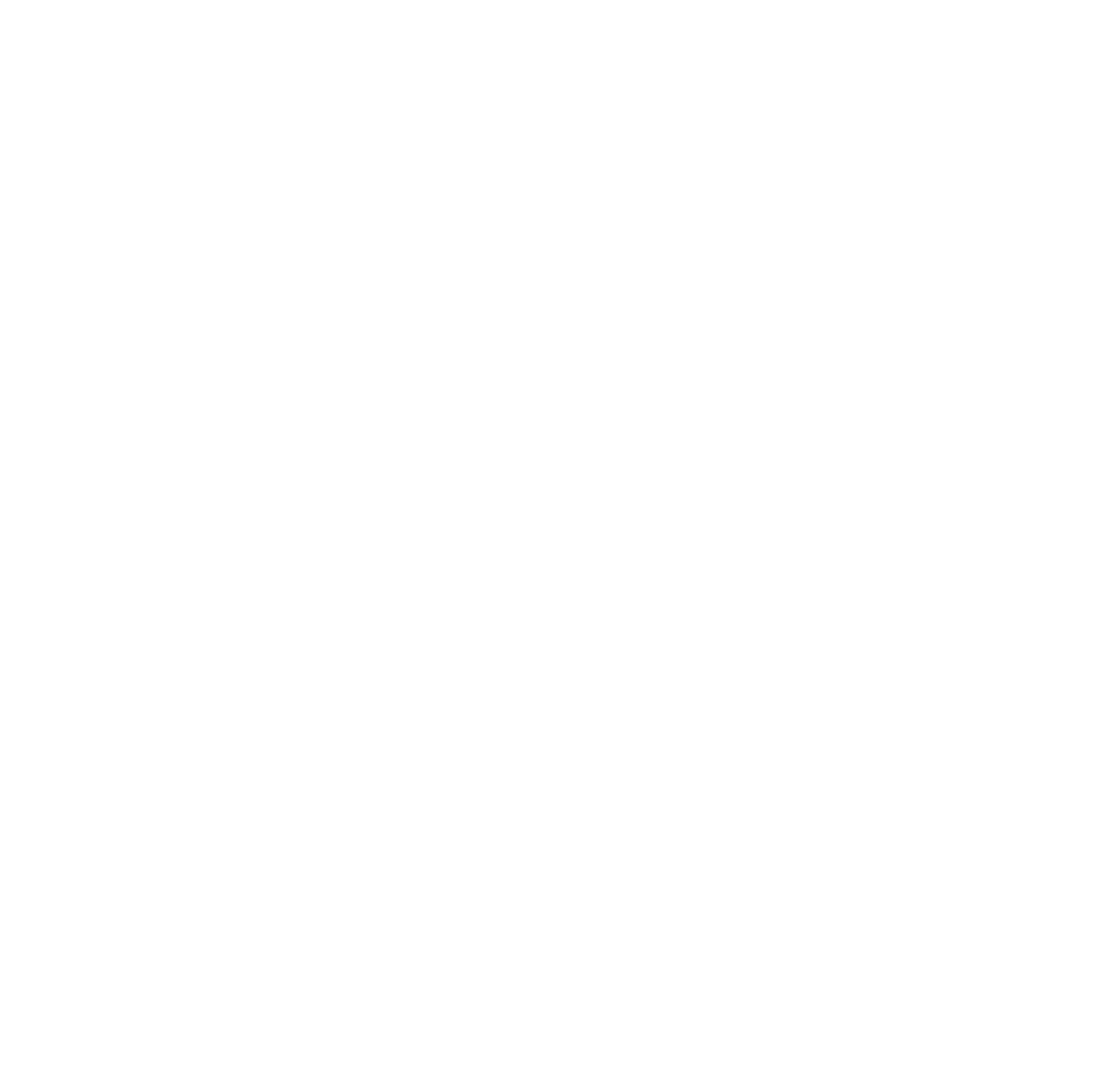
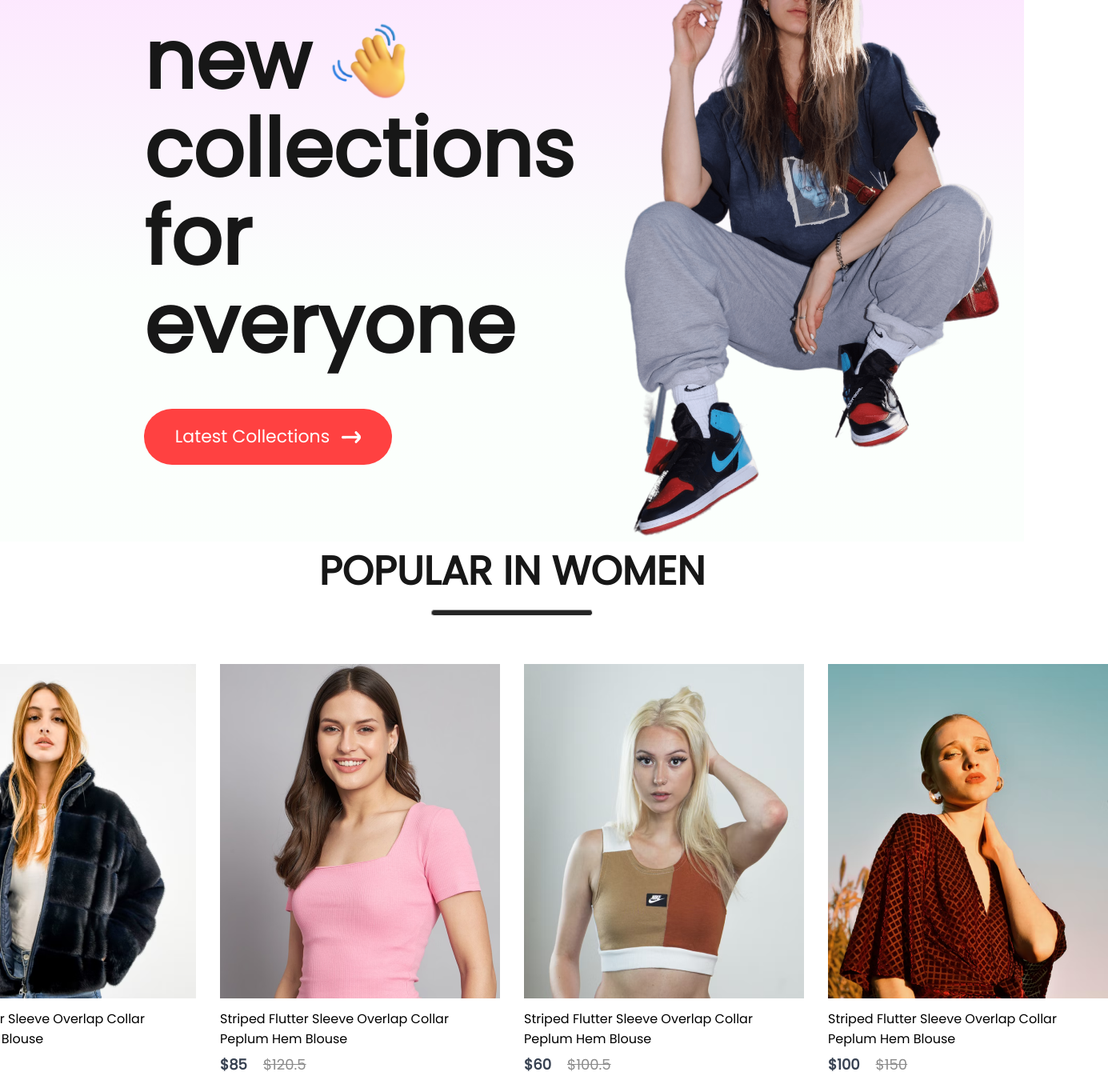
Before and after one commit to codexNature/E-Commerce, a React (Create React App) app: page / in a window 1280 px wide. Shown: the part 220-1585 px from the top of the page at 80% size, 1385 px wide, since content can reach past the window. Before the commit the page ends 800 px from the top, so only its background shows below. Built offline with nearby package versions, Linux system fonts and the light colour scheme.

Commit message:
second commit

```diff
--- a/src/Components/Hero/Hero.css
+++ b/src/Components/Hero/Hero.css
@@ -0,0 +1,53 @@
+.hero{
+  height: 100vh;
+  background: linear-gradient(180deg, #fde1ff, #e1ffea22 60%);
+  display: flex;
+}
+
+.hero-left{
+  flex: 1;
+  display: flex;
+  flex-direction: column;
+  justify-content: center;
+  gap: 20px;
+  padding-left: 180px;
+  line-height: 1.1;
+}
+.hero-left h2{
+  color: #090909;
+  font-size: 26px;
+  font-weight: 600;
+}
+.hero-left p{
+  color: #171717;
+  font-size: 100px;
+  font-weight: 700;
+}
+.hero-hand-icon{
+  display: flex;
+  align-items: center;
+  gap: 20px;
+}
+.hero-hand-icon img{
+  width: 105px;
+}
+.hero-latest-btn{
+  display: flex;
+  justify-content: center;
+  align-items: center;
+  gap: 15px;
+  height: 70px;
+  border-radius: 75px;
+  width: 310px;
+  margin-top: 30px;
+  background: #ff4141;
+  color: white;
+  font-size: 22px;
+  font-weight: 500;
+}
+.hero-right {
+  flex: 1;
+  display: flex;
+  align-items: center;
+  justify-content: center;
+}
--- a/src/Components/Hero/Hero.jsx
+++ b/src/Components/Hero/Hero.jsx
@@ -1,11 +1,32 @@
 import React from 'react'
 import './Hero.css'
+import hand_icon from '../Assets/hand_icon.png'
+import arrow_icon from '../Assets/arrow.png'
+import hero_image from '../Assets/hero_image.png'
 
 const Hero = () => {
   return (
     <div className='hero'>
-      div.her
+      <div className="hero-left">
+        <h2>NEW ARRIVALS ONLY</h2>
+        <div>
+          <div className="hero-hand-icon">
+            <p>new</p>
+            <img src={hand_icon} alt="Hand" />
+          </div>
+          <p>collections</p>
+          <p>for everyone</p>
+        </div>
+        <div className="hero-latest-btn">
+          <div>Latest Collections</div>
+          <img src={arrow_icon} alt="Arrow" />
+        </div>
+      </div>
+      <div className="hero-right">
+      <img src={hero_image} alt="Hero" />
+      </div>
     </div>
+
   )
 }
 
--- /dev/null
+++ b/src/Components/Items/Item.css
@@ -0,0 +1,25 @@
+.item{
+  width: 350px;
+}
+.item p{
+  margin: 6px 0px;
+}
+.item-prices{
+  display: flex;
+  gap: 20px;
+}
+.item-price-new{
+  color: #374151;
+  font-size: 18px;
+  font-weight: 600;
+}
+.item-price-old{
+  color: #8c8c8c;
+  font-size: 18px;
+  font-weight: 500;
+  text-decoration: line-through;
+}
+.item:hover{
+  transform: scale(1.05);
+  transition: 0.6s;
+}
--- /dev/null
+++ b/src/Components/Items/Item.jsx
@@ -0,0 +1,21 @@
+import React from 'react'
+import './Item.css'
+
+const Item = (props) => {
+  return (
+    <div className='item'>
+      <img src={props.image} alt="" />
+      <p>{props.name}</p>
+      <div className="item-prices">
+        <div className="item-price-new">
+          ${props.new_price}
+        </div>
+        <div className="item-price-old">
+          ${props.old_price}
+        </div>
+      </div>
+    </div>
+  )
+}
+
+export default Item
--- /dev/null
+++ b/src/Components/Offers/Offers.jsx
@@ -0,0 +1,12 @@
+import React from 'react'
+import './Offers.css'
+
+const Offers = () => {
+  return (
+    <div className='offers'>
+
+    </div>
+  )
+}
+
+export default Offers
--- /dev/null
+++ b/src/Components/Popular/Popular.css
@@ -0,0 +1,23 @@
+.popular{
+  display: flex;
+  flex-direction: column;
+  align-items: center;
+  gap: 10px;
+  height: 90vh;
+}
+.popular h1{
+  color: #171717;
+  font-size: 50px;
+  font-weight: 600;
+}
+.popular hr{
+  width: 200px;
+  height: 6px;
+  border-radius: 10px;
+  background: #252525;
+}
+.popular-item {
+  margin-top: 50px;
+  display: flex;
+  gap: 30px;
+}
--- /dev/null
+++ b/src/Components/Popular/Popular.jsx
@@ -0,0 +1,20 @@
+import React from 'react'
+import './Popular.css'
+import data_product from '../Assets/data'
+import Item from '../Items/Item'
+
+const Popular = () => {
+  return (
+    <div className='popular'>
+      <h1>POPULAR IN WOMEN</h1>
+      <hr />
+      <div className="popular-item">
+        {data_product.map((item,i)=>{
+          return <Item key={i} id={item.id} name={item.name} image={item.image} new_price={item.new_price} old_price={item.old_price} />
+        })}
+      </div>
+    </div>
+  )
+}
+
+export default Popular
--- a/src/Pages/Shop.jsx
+++ b/src/Pages/Shop.jsx
@@ -1,10 +1,14 @@
 import React from 'react'
 import Hero from '../Components/Hero/Hero'
+import Popular from '../Components/Popular/Popular'
+import Offers from '../Components/Offers/Offers'
 
 const Shop = () => {
   return (
     <div>
-      <Hero/>
+      <Hero />
+      <Popular />
+      <Offers />
     </div>
   )
 }
--- a/src/index.css
+++ b/src/index.css
@@ -1,3 +1,6 @@
+*{
+  margin: 0;
+}
 body {
   margin: 0;
   font-family: -apple-system, BlinkMacSystemFont, 'Segoe UI', 'Roboto', 'Oxygen',
```
Also changed, not shown: src/Components/Offers/Offers.css (added).
